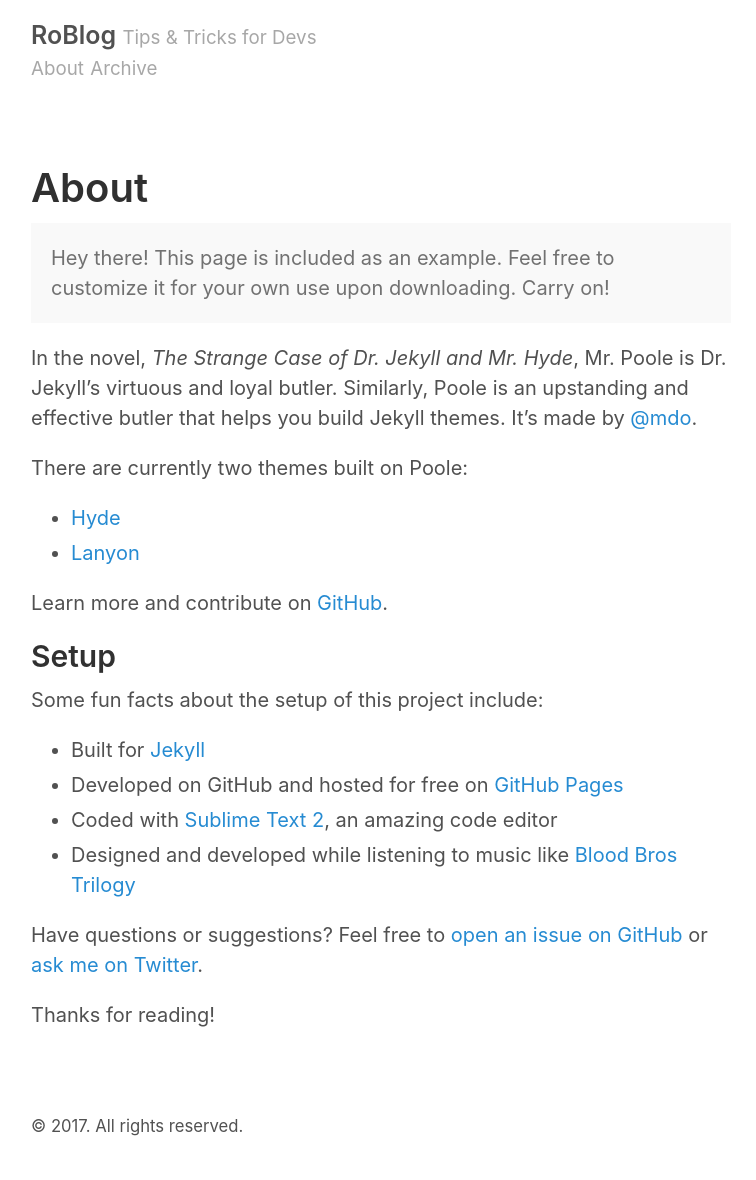
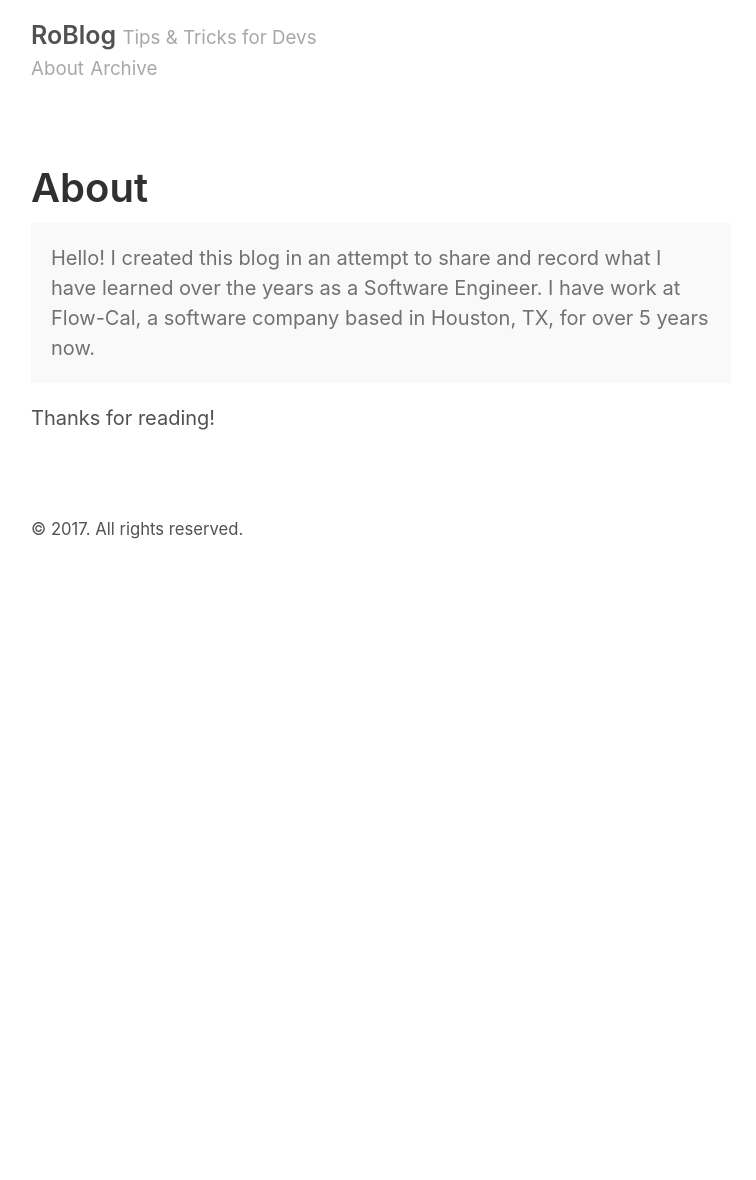
Before and after one commit to RobertDeSonier/RoBlog, a Jekyll site: the page built from about.md, in a window 1280 px wide. Shown: the whole page, without its empty margins (259-1015 px from the left). Built offline with Jekyll 4.4.1, drawn with Linux system fonts in a browser that asks for light colours; after the commit the page ends 900 px from its top, so only the background shows below that.

Commit message:
Write a very short About page

```diff
--- a/about.md
+++ b/about.md
@@ -4,27 +4,8 @@ title: About
 ---
 
 <p class="message">
-  Hey there! This page is included as an example. Feel free to customize it for your own use upon downloading. Carry on!
+  Hello! I created this blog in an attempt to share and record what I have learned over the years as a Software Engineer.
+  I have work at Flow-Cal, a software company based in Houston, TX, for over 5 years now.
 </p>
 
-In the novel, *The Strange Case of Dr. Jekyll and Mr. Hyde*, Mr. Poole is Dr. Jekyll's virtuous and loyal butler. Similarly, Poole is an upstanding and effective butler that helps you build Jekyll themes. It's made by [@mdo](https://twitter.com/mdo).
-
-There are currently two themes built on Poole:
-
-* [Hyde](http://hyde.getpoole.com)
-* [Lanyon](http://lanyon.getpoole.com)
-
-Learn more and contribute on [GitHub](https://github.com/poole).
-
-## Setup
-
-Some fun facts about the setup of this project include:
-
-* Built for [Jekyll](http://jekyllrb.com)
-* Developed on GitHub and hosted for free on [GitHub Pages](https://pages.github.com)
-* Coded with [Sublime Text 2](http://sublimetext.com), an amazing code editor
-* Designed and developed while listening to music like [Blood Bros Trilogy](https://soundcloud.com/maddecent/sets/blood-bros-series)
-
-Have questions or suggestions? Feel free to [open an issue on GitHub](https://github.com/poole/poole/issues/new) or [ask me on Twitter](https://twitter.com/mdo).
-
 Thanks for reading!
```
